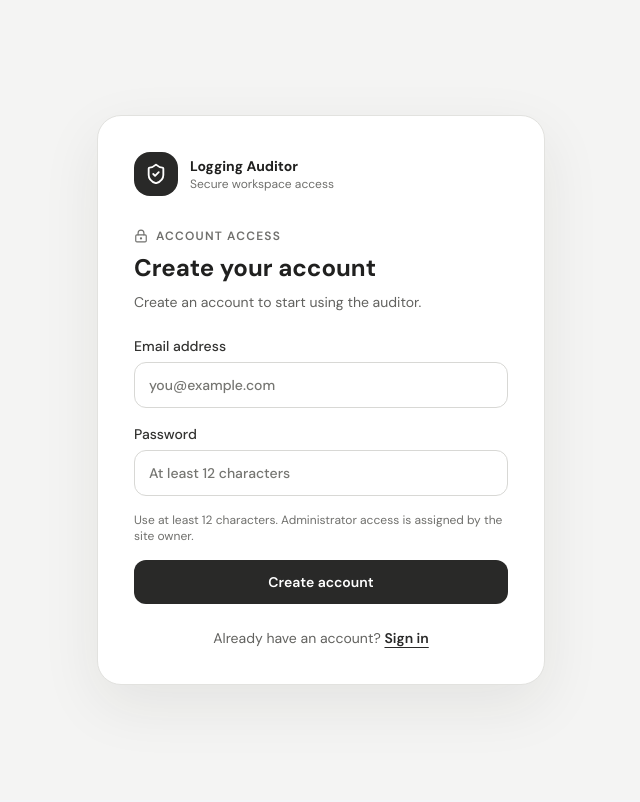
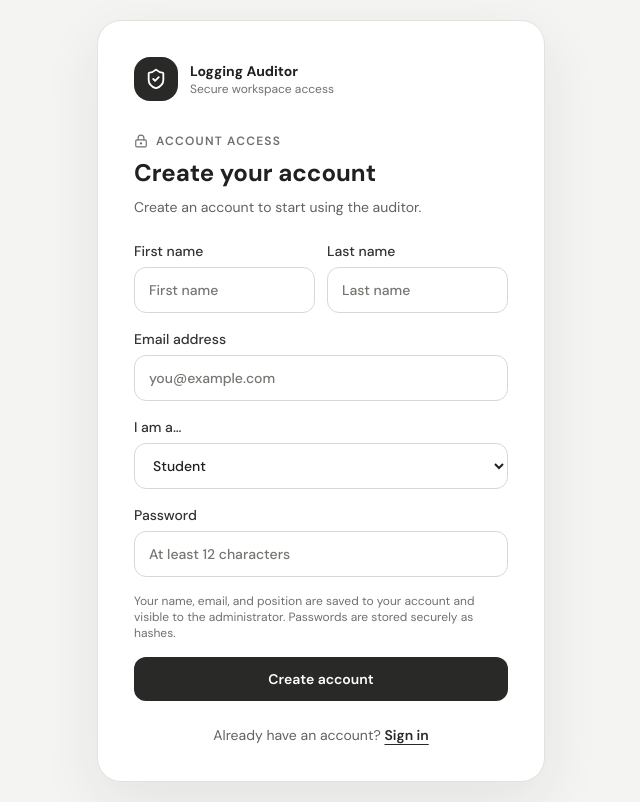
Before and after one commit to YashNirgulkar/intelligent-logging-auditor, a React (Vite) app in the folder frontend/: page /register in a window 1280 px wide. Shown: the whole page, without its empty margins (319-959 px from the left). Built offline with nearby package versions, Linux system fonts and the light colour scheme; no server answers.

Commit message:
Add account profile fields to registration

```diff
--- a/frontend/src/pages/LoginPage.tsx
+++ b/frontend/src/pages/LoginPage.tsx
@@ -8,15 +8,18 @@ import { useAuth } from '../context/AuthContext';
 export const LoginPage: React.FC<{ registerMode?: boolean }> = ({ registerMode = false }) => {
   const { login, register } = useAuth();
   const navigate = useNavigate();
+  const [firstName, setFirstName] = useState('');
+  const [lastName, setLastName] = useState('');
   const [email, setEmail] = useState('');
   const [password, setPassword] = useState('');
+  const [position, setPosition] = useState('Student');
   const [busy, setBusy] = useState(false);
 
   const submit = async (event: React.FormEvent) => {
     event.preventDefault();
     setBusy(true);
     try {
-      if (registerMode) await register(email, password);
+      if (registerMode) await register({ first_name: firstName, last_name: lastName, email, password, position });
       else await login(email, password);
       toast.success(registerMode ? 'Account created' : 'Signed in');
       navigate('/', { replace: true });
@@ -36,9 +39,14 @@ export const LoginPage: React.FC<{ registerMode?: boolean }> = ({ registerMode =
         </div>
         <div className="mb-6"><div className="flex items-center gap-2 text-xs font-semibold uppercase tracking-widest mb-2" style={{ color: '#70706d' }}><LockKeyhole size={14} /> Account access</div><h1 className="text-2xl font-bold" style={{ color: '#20201f' }}>{registerMode ? 'Create your account' : 'Welcome back'}</h1><p className="text-sm mt-2" style={{ color: '#62625f' }}>{registerMode ? 'Create an account to start using the auditor.' : 'Sign in to continue to your auditor workspace.'}</p></div>
         <form onSubmit={submit} className="space-y-4">
+          {registerMode && <div className="grid grid-cols-1 sm:grid-cols-2 gap-3">
+            <label className="block text-sm font-medium" style={{ color: '#333331' }}>First name<input required type="text" autoComplete="given-name" maxLength={80} value={firstName} onChange={(event) => setFirstName(event.target.value)} placeholder="First name" className="mt-1.5 w-full rounded-xl px-3.5 py-3 text-sm outline-none focus:ring-2 focus:ring-stone-300" style={{ border: '1px solid #d8d8d5', color: '#20201f', background: '#fff' }} /></label>
+            <label className="block text-sm font-medium" style={{ color: '#333331' }}>Last name<input required type="text" autoComplete="family-name" maxLength={80} value={lastName} onChange={(event) => setLastName(event.target.value)} placeholder="Last name" className="mt-1.5 w-full rounded-xl px-3.5 py-3 text-sm outline-none focus:ring-2 focus:ring-stone-300" style={{ border: '1px solid #d8d8d5', color: '#20201f', background: '#fff' }} /></label>
+          </div>}
           <label className="block text-sm font-medium" style={{ color: '#333331' }}>Email address<input required type="email" autoComplete="email" value={email} onChange={(event) => setEmail(event.target.value)} placeholder="you@example.com" className="mt-1.5 w-full rounded-xl px-3.5 py-3 text-sm outline-none focus:ring-2 focus:ring-stone-300" style={{ border: '1px solid #d8d8d5', color: '#20201f', background: '#fff' }} /></label>
+          {registerMode && <label className="block text-sm font-medium" style={{ color: '#333331' }}>I am a…<select required value={position} onChange={(event) => setPosition(event.target.value)} className="mt-1.5 w-full rounded-xl px-3.5 py-3 text-sm outline-none focus:ring-2 focus:ring-stone-300" style={{ border: '1px solid #d8d8d5', color: '#20201f', background: '#fff' }}><option>Student</option><option>Working professional</option><option>Educator</option><option>Researcher</option><option>Freelancer</option><option>Business owner</option><option>Other</option></select></label>}
           <label className="block text-sm font-medium" style={{ color: '#333331' }}>Password<input required type="password" autoComplete={registerMode ? 'new-password' : 'current-password'} minLength={12} maxLength={128} value={password} onChange={(event) => setPassword(event.target.value)} placeholder={registerMode ? 'At least 12 characters' : 'Your password'} className="mt-1.5 w-full rounded-xl px-3.5 py-3 text-sm outline-none focus:ring-2 focus:ring-stone-300" style={{ border: '1px solid #d8d8d5', color: '#20201f', background: '#fff' }} /></label>
-          {registerMode && <p className="text-xs" style={{ color: '#70706d' }}>Use at least 12 characters. Administrator access is assigned by the site owner.</p>}
+          {registerMode && <p className="text-xs" style={{ color: '#70706d' }}>Your name, email, and position are saved to your account and visible to the administrator. Passwords are stored securely as hashes.</p>}
           <button type="submit" disabled={busy} className="w-full rounded-xl px-4 py-3 text-sm font-semibold disabled:opacity-60" style={{ background: '#292928', color: '#fff' }}>{busy ? 'Please wait…' : registerMode ? 'Create account' : 'Sign in'}</button>
         </form>
         <p className="text-sm text-center mt-6" style={{ color: '#62625f' }}>{registerMode ? 'Already have an account?' : 'New to the auditor?'}{' '}<Link className="font-semibold underline underline-offset-4" style={{ color: '#292928' }} to={registerMode ? '/login' : '/register'}>{registerMode ? 'Sign in' : 'Create an account'}</Link></p>
```
